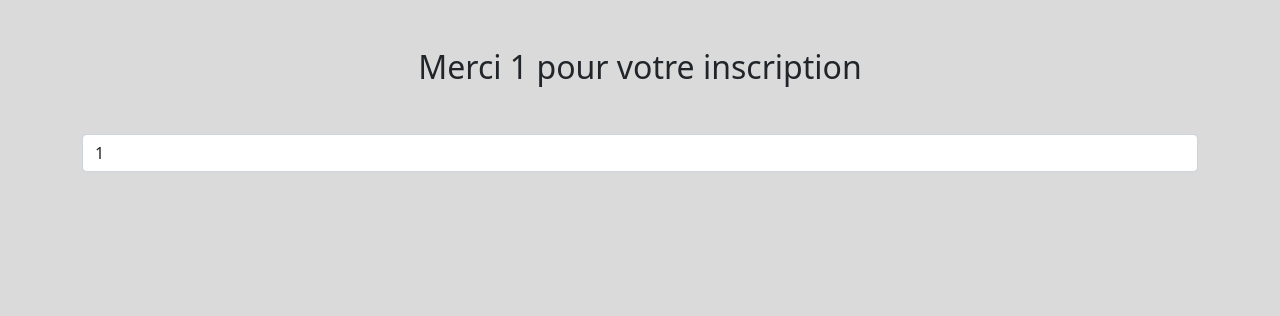
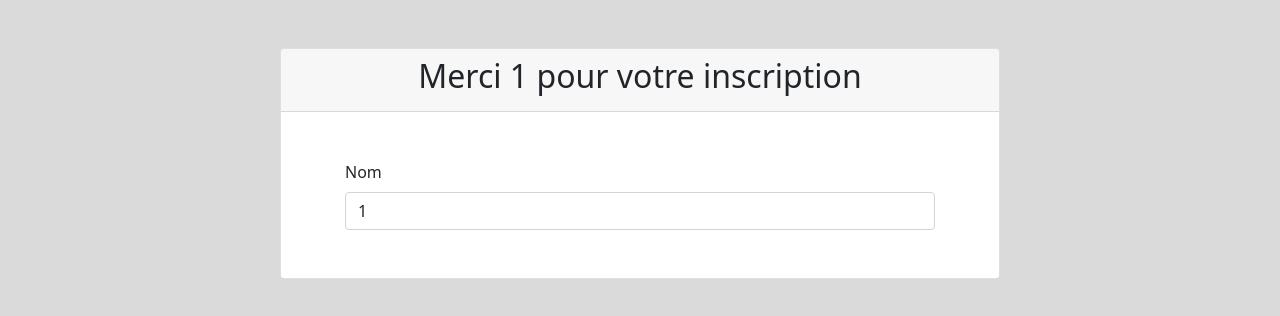
Before and after one commit to CurtisMoxebo/test-neolegal, a React (Create React App) app: page /merci/1 in a window 1280 px wide. Shown: the top 316 px of the page. Built offline with nearby package versions, Linux system fonts and the light colour scheme.

Commit message:
Merci component style

```diff
--- a/src/components/Inscription.js
+++ b/src/components/Inscription.js
@@ -83,7 +83,7 @@ const Inscription = () => {
         <div className="jumbotron d-flex align-items-center min-vh-100">
           <div className="container text-center">
             <Spinner animation="border" role="status" className='mb-3'>
-              <span className="visually-hidden">Loading...</span>
+              <span className="visually-hidden">Chargement en cours...</span>
             </Spinner>
             <h4>Chargement en cours...</h4>
           </div>
@@ -123,7 +123,7 @@ const Inscription = () => {
                     }
 
                     { field.type !== "dropdown" && !field.options &&
-                      <Form.Control aria-describedby="inputGroupPrepend" type={ field.type } name={ field.name } value={ answeredQuestions[questionIndex][`${field.name}`] } onChange={ (e) => onInputChange(e, questionIndex, field.name) } placeholder={`Entrez ${field.label.toLowerCase()}`} required />
+                      <Form.Control type={ field.type } name={ field.name } value={ answeredQuestions[questionIndex][`${field.name}`] } onChange={ (e) => onInputChange(e, questionIndex, field.name) } placeholder={`Entrez ${field.label.toLowerCase()}`} required />
                     }
                     <Form.Control.Feedback type="invalid">{ field.label } est vide</Form.Control.Feedback>
 
--- a/src/components/Merci.js
+++ b/src/components/Merci.js
@@ -1,16 +1,25 @@
 import { useParams } from "react-router-dom";
 import { useState } from "react";
-import { Container, Form } from 'react-bootstrap';
+import { Card, Container, Form } from 'react-bootstrap';
 
   const Merci = () => {
   const { name: nameParams } = useParams();
   const [ name, setName ] = useState(nameParams);
 
   return (
-    <Container className="text-center mt-5">
-      <h2 className="mb-5">Merci {name} pour votre inscription</h2>
+    <Container className="mt-5">
+      <Card className="my-3 mx-auto" style={{ width: '45rem' }}>
+        <Card.Header className="text-center">
+        <h2 >Merci {name} pour votre inscription</h2>
+        </Card.Header>
 
-      <Form.Control type="text" placeholder="Entez le nom" value={ name } onChange={ (e) => { setName(e.target.value) } } />
+        <Card.Body className="py-5 mx-5">
+          <Form.Group>
+            <Form.Label>Nom</Form.Label>
+            <Form.Control type="text" placeholder="Entez le nom" value={ name } onChange={ (e) => { setName(e.target.value) } } />
+          </Form.Group>
+        </Card.Body>
+      </Card>
     </Container>
   );
 }
```
